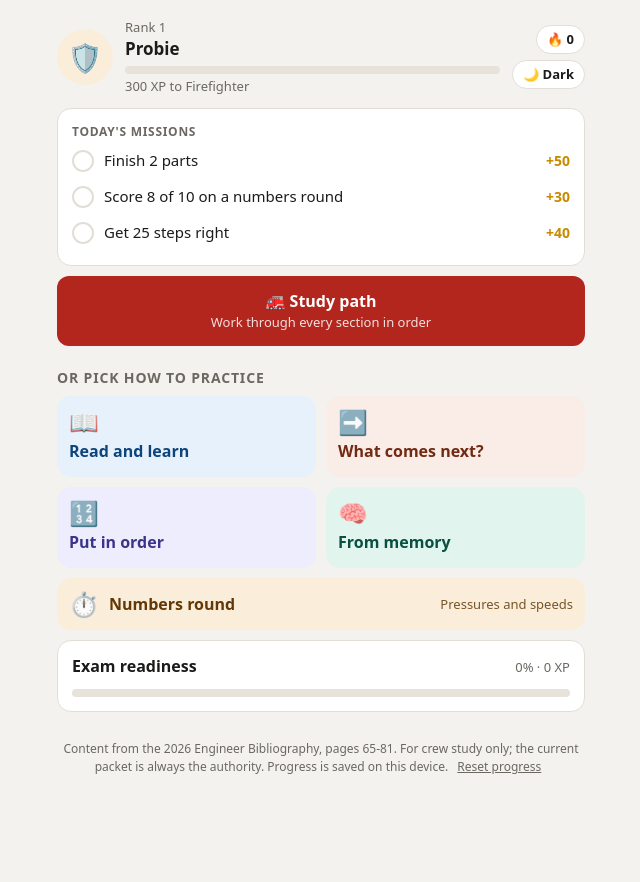
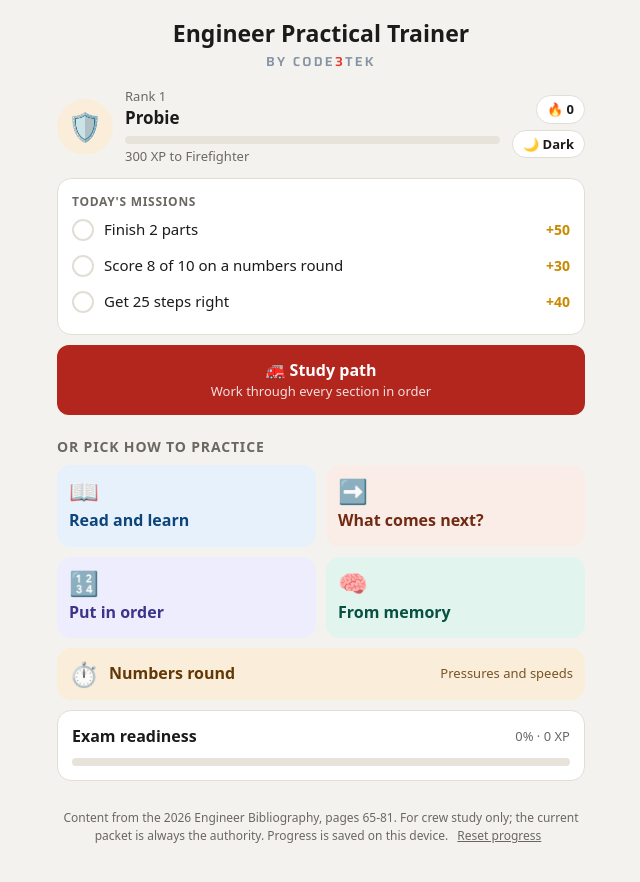
Before and after one commit to kwinter247/engineer-practical-trainer, a plain HTML site: page index.html in a window 1280 px wide. Shown: the whole page, without its empty margins (319-959 px from the left). Before the commit the page ends 820 px from the top, so only its background shows below. Drawn offline with Linux system fonts and the light colour scheme.

Commit message:
Add home heading with BY CODE3TEK word mark
Co-Authored-By: Claude Fable 5.2 <noreply@anthropic.com>

```diff
--- a/index.html
+++ b/index.html
@@ -5,6 +5,9 @@
 <meta name="viewport" content="width=device-width, initial-scale=1, viewport-fit=cover">
 <meta name="robots" content="noindex, nofollow">
 <title>Engineer Practical Trainer</title>
+<link rel="preconnect" href="https://fonts.googleapis.com">
+<link rel="preconnect" href="https://fonts.gstatic.com" crossorigin>
+<link href="https://fonts.googleapis.com/css2?family=Saira:wght@600&display=swap" rel="stylesheet">
 <style>
 :root{
   --bg:#f4f2ee; --card:#ffffff; --ink:#1c1b19; --muted:#6b6862; --line:#e2ded6;
@@ -50,6 +53,10 @@ h2{font-size:14px;text-transform:uppercase;letter-spacing:.06em;color:var(--mute
 .t-purple{background:var(--t-purple);color:var(--t-purple-ink)}.t-teal{background:var(--t-teal);color:var(--t-teal-ink)}
 .t-amber{background:var(--t-amber);color:var(--t-amber-ink)}
 button.pill{font:inherit;font-size:13px;font-weight:600;color:var(--ink);cursor:pointer}
+.brand{text-align:center;margin:8px 0 16px}
+.brand h1{font-size:23px;line-height:1.2;margin:0}
+.c3t{font-family:"Saira",system-ui,sans-serif;font-weight:600;font-size:13px;letter-spacing:.17em;color:#8493A4;margin-top:5px}
+.c3t b{font-weight:600;color:#EA3A2F}
 .rank{display:flex;align-items:center;gap:12px;margin:6px 0 12px}
 .badge{width:56px;height:56px;border-radius:50%;background:var(--t-amber);display:flex;align-items:center;justify-content:center;font-size:28px;flex:none}
 .bar.gold{margin-top:5px}.bar.gold i{background:var(--gold)}
@@ -284,6 +291,8 @@ function home(){
   missions();save();
   const r=rank(),d=today();
   return [
+    $('div',{class:'brand'},$('h1',{},'Engineer Practical Trainer'),
+      $('div',{class:'c3t','aria-label':'By Code 3 Tek'},'BY CODE',$('b',{},'3'),'TEK')),
     $('div',{class:'rank'},
       $('div',{class:'badge'},'\u{1F6E1}️'),
       $('div',{style:'flex:1;min-width:0'},
```
